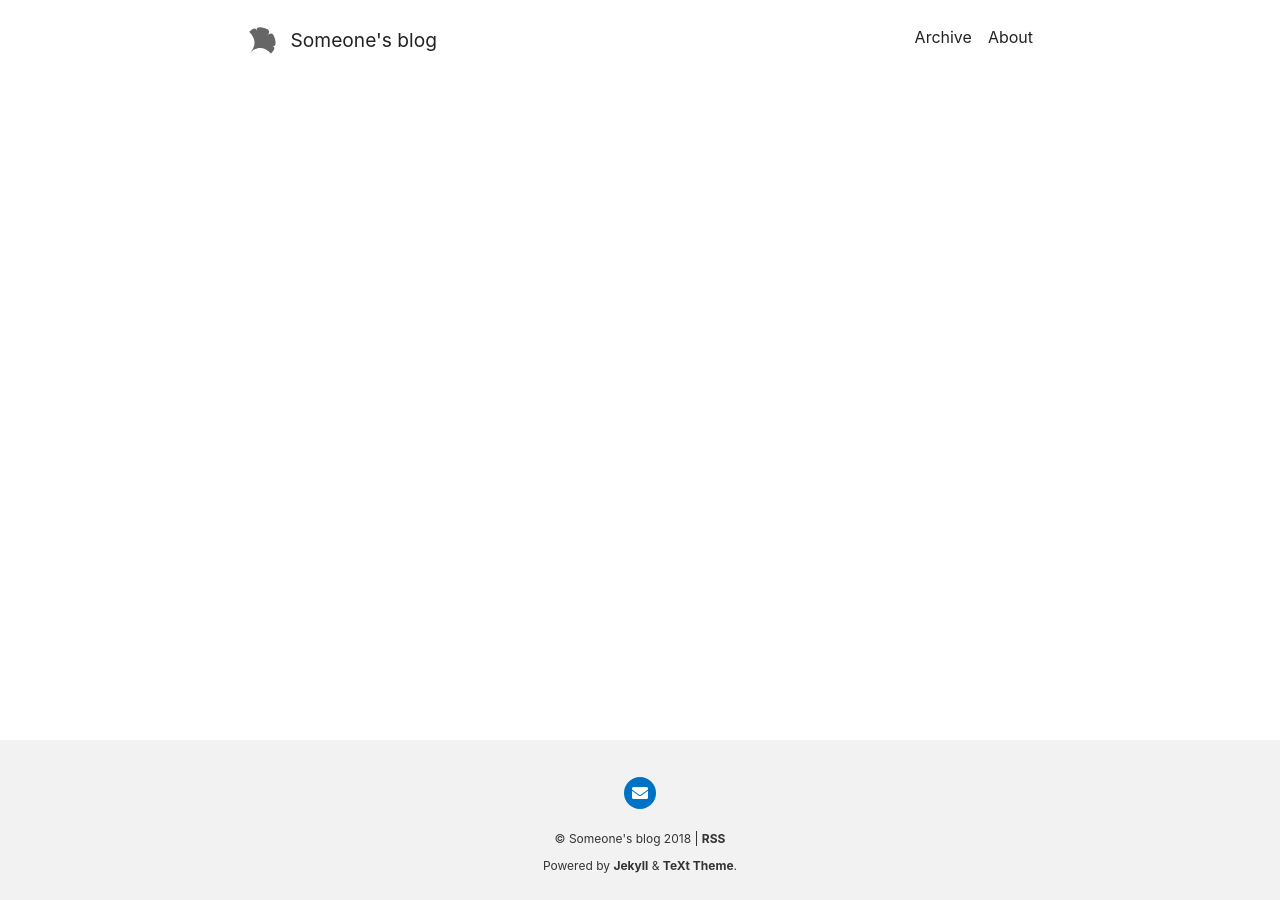
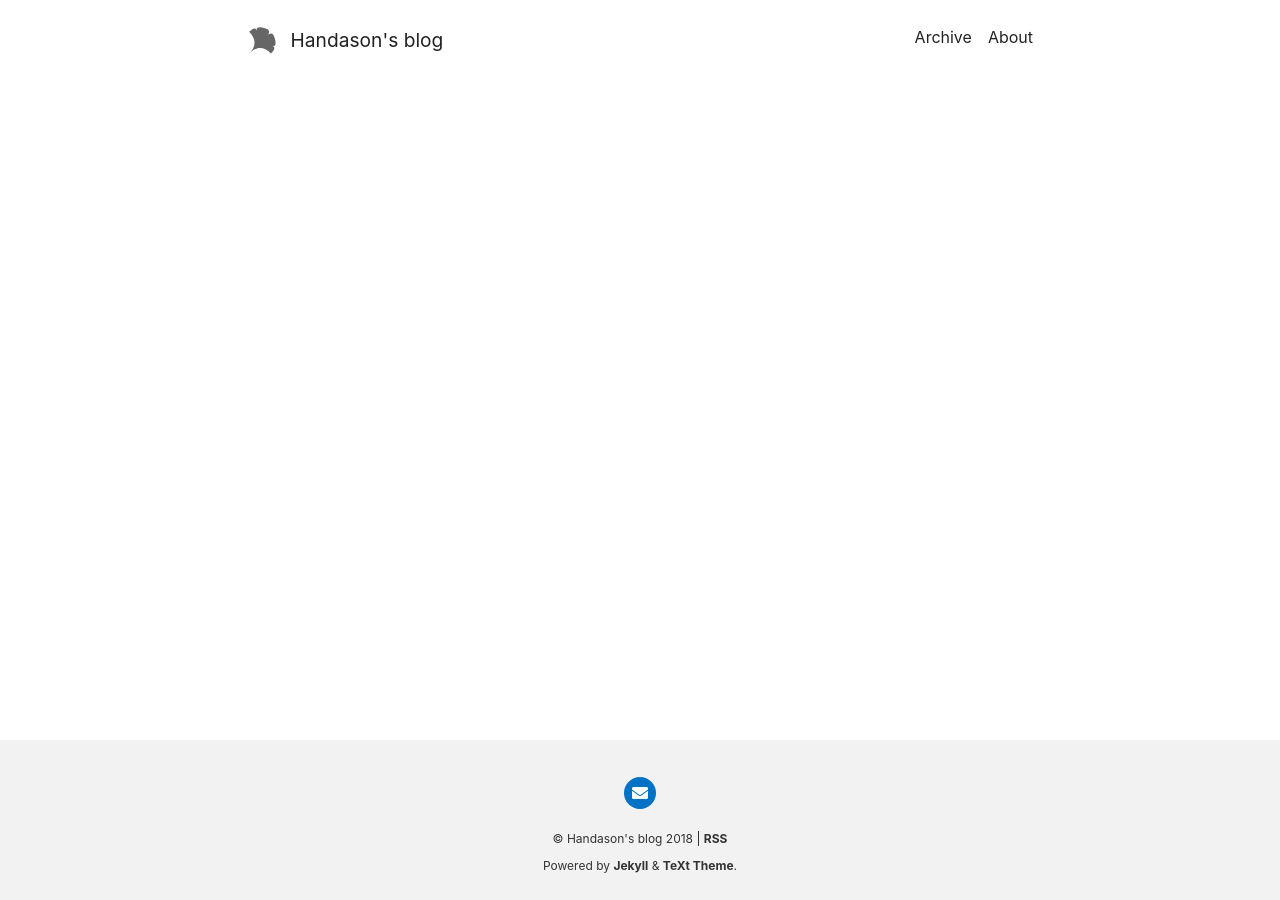
Before and after one commit to handasontam/handasontam.github.io, a Jekyll site: the page built from index.html, in a window 1280 px wide. Built offline with Jekyll 4.4.1, drawn with Linux system fonts in a browser that asks for light colours; nearby versions of some CDN libraries; the list of posts is cut into pages by our own code.

Commit message:
Update. Build site at 2018-06-20 14:30:06 UTC

```diff
--- a/_config.yml
+++ b/_config.yml
@@ -19,9 +19,9 @@
 text_color_theme: default # "default" (default), "dark", "forest", "ocean", "chocolate", "orange"
 url: # the base hostname & protocol for your site e.g. https://www.someone.com
 baseurl: # does not include hostname
-title: Someone's blog
+title: Handason's blog
 description: > # this means to ignore newlines until "Language & timezone"
-  Someone's Blog
+  Handason's Blog
 
 
 ## => Language and Timezone
@@ -33,8 +33,8 @@ timezone: # see https://en.wikipedia.org/wiki/List_of_tz_database_time_zones for
 ## => Author and Social
 ##############################
 author:
-  name: Someone
-  email: someone@somemail.com # your Email address e.g. someone@site.com
+  name: Handason
+  email: handasontam@somemail.com # your Email address e.g. someone@site.com
   facebook: # your Facebook username
   twitter: # your Twitter username
   github: # your GitHub username
```
Also changed, not shown: Gemfile.lock (added), 1 other file.
